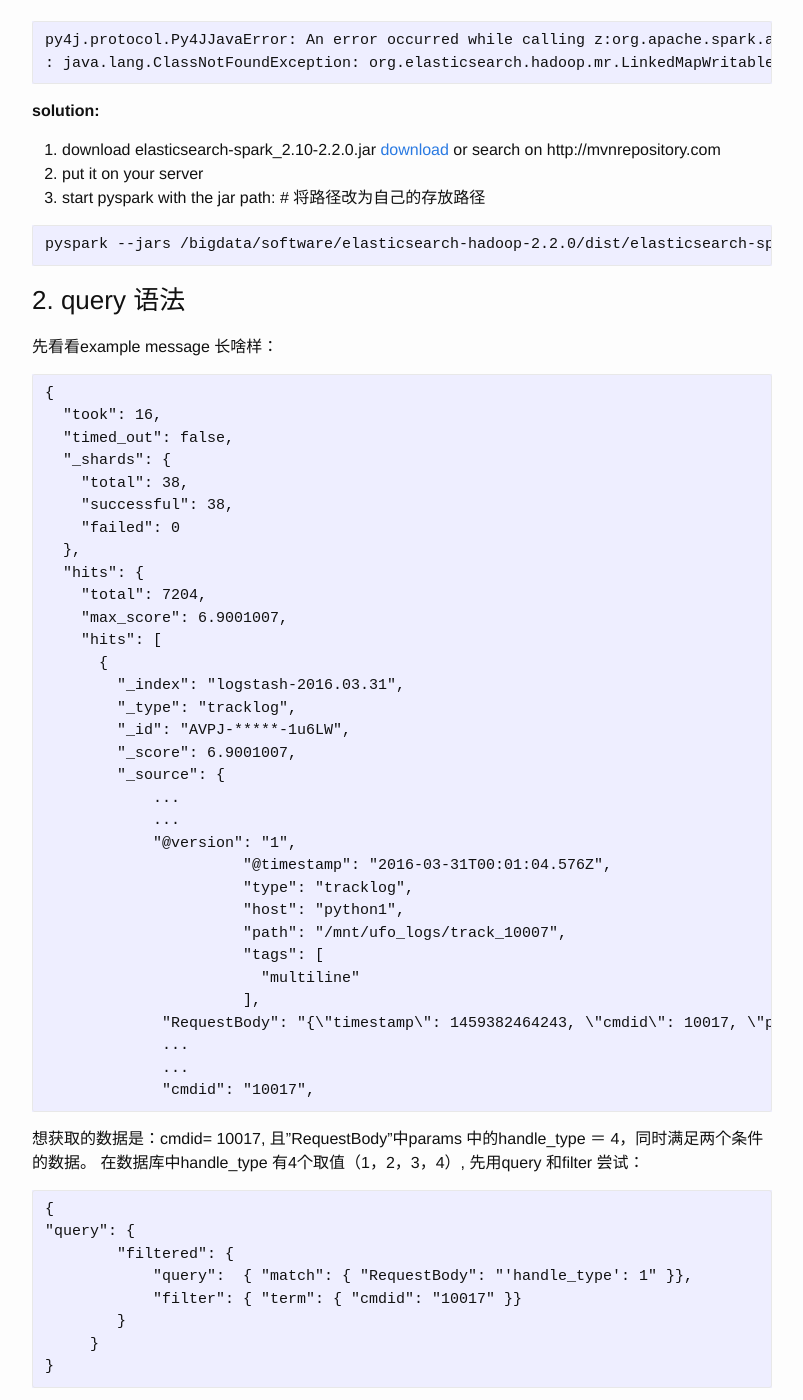
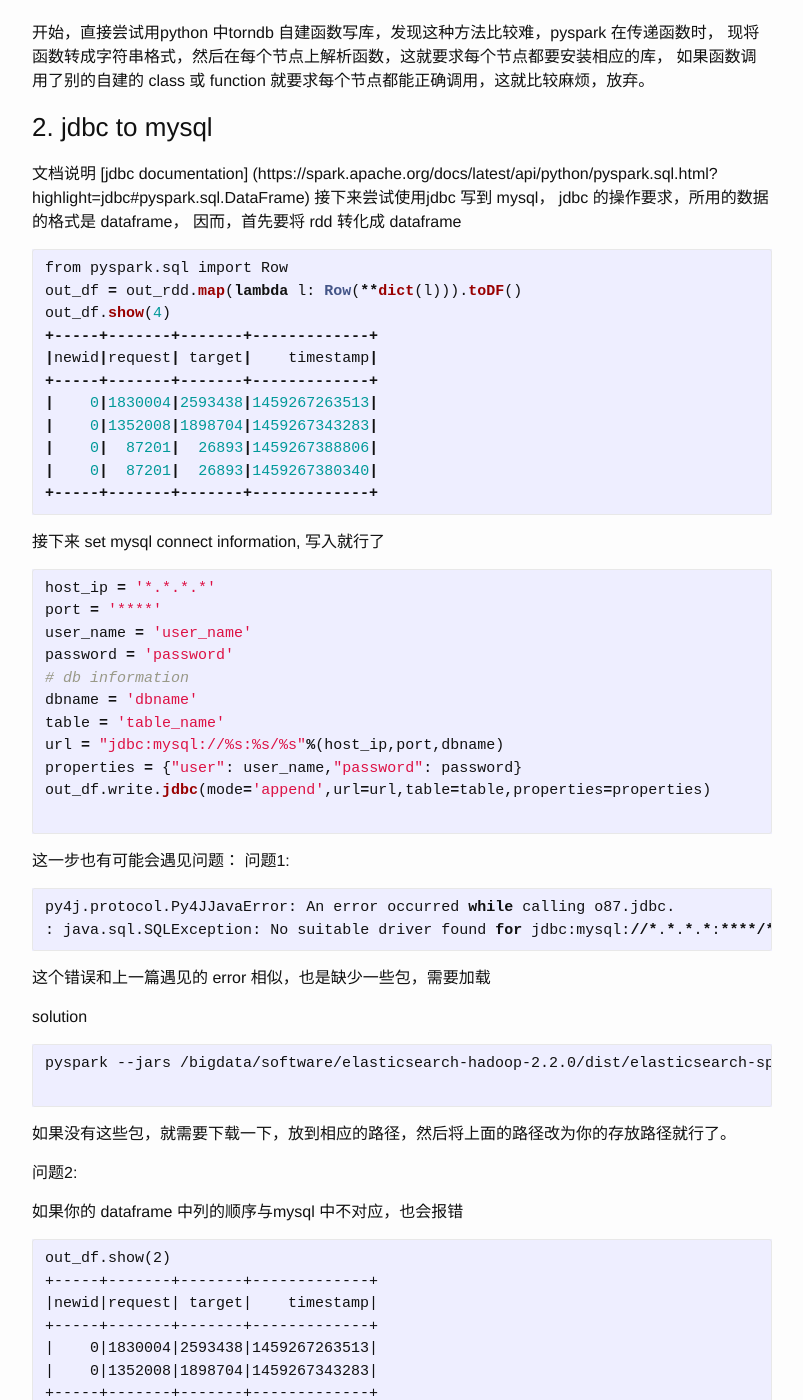
Before and after one commit to gratefulbuaa/gratefulbuaa.github.io, a Jekyll site: the page built from _posts/2016-03-30-Pyspark_mysql.markdown, in a window 1280 px wide and 1400 px high, scrolled down 323 px. Shown: the whole window, without its empty margins (238-1041 px from the left). Built offline with Jekyll 4.4.1, drawn with Linux system fonts in a browser that asks for light colours; some of the changed text lies outside the part shown.

Commit message:
second blog

````diff
--- a/_posts/2016-03-30-Pyspark_mysql.markdown
+++ b/_posts/2016-03-30-Pyspark_mysql.markdown
@@ -1,175 +1,109 @@
 ---
 layout: post
-title:  "Pyspark connect ES"
+title:  "Pyspark connect mysql"
 date:   2016-03-31
 category: 随手记
 tagline: "Supporting tagline"
-tags: [Pyspark, elasticsearch,org.elasticsearch.hadoop.mr.LinkedMapWritable,]
+tags: [Pyspark,mysql,jdbc]
 ---
 
+接上一篇 pyspark connect ES
+# pyspark 怎样将 rdd 写到 mysql
 
-# pyspark 怎样从 elasticsearch 中取数据
+### 1. 错误的尝试
+开始，直接尝试用python 中torndb 自建函数写库，发现这种方法比较难，pyspark 在传递函数时，
+现将函数转成字符串格式，然后在每个节点上解析函数，这就要求每个节点都要安装相应的库，
+如果函数调用了别的自建的 class 或 function 就要求每个节点都能正确调用，这就比较麻烦，放弃。
 
-遇见如下几个问题：
+### 2. jdbc to mysql
+文档说明 [jdbc documentation] (https://spark.apache.org/docs/latest/api/python/pyspark.sql.html?highlight=jdbc#pyspark.sql.DataFrame)
+接下来尝试使用jdbc 写到 mysql， jdbc 的操作要求，所用的数据的格式是 dataframe， 因而，首先要将
+rdd 转化成 dataframe
 
-### 1. connect elasticserch Error
-
-```
-py4j.protocol.Py4JJavaError: An error occurred while calling z:org.apache.spark.api.python.PythonRDD.newAPIHadoopRDD.
-: java.lang.ClassNotFoundException: org.elasticsearch.hadoop.mr.LinkedMapWritable
+```python
+from pyspark.sql import Row
+out_df = out_rdd.map(lambda l: Row(**dict(l))).toDF()
+out_df.show(4)
++-----+-------+-------+-------------+
+|newid|request| target|    timestamp|
++-----+-------+-------+-------------+
+|    0|1830004|2593438|1459267263513|
+|    0|1352008|1898704|1459267343283|
+|    0|  87201|  26893|1459267388806|
+|    0|  87201|  26893|1459267380340|
++-----+-------+-------+-------------+
 ```
 
-**solution:**
-1. download elasticsearch-spark_2.10-2.2.0.jar [download](http://mvnrepository.com/artifact/org.elasticsearch/elasticsearch-spark_2.10) or search on http://mvnrepository.com
-2. put it on your server
-3. start pyspark with the jar path: # 将路径改为自己的存放路径
-
-```
-pyspark --jars /bigdata/software/elasticsearch-hadoop-2.2.0/dist/elasticsearch-spark_2.10-2.2.0.jar
-```
-
-### 2. query 语法
-先看看example message 长啥样：
-
-```
-{
-  "took": 16,
-  "timed_out": false,
-  "_shards": {
-    "total": 38,
-    "successful": 38,
-    "failed": 0
-  },
-  "hits": {
-    "total": 7204,
-    "max_score": 6.9001007,
-    "hits": [
-      {
-        "_index": "logstash-2016.03.31",
-        "_type": "tracklog",
-        "_id": "AVPJ-*****-1u6LW",
-        "_score": 6.9001007,
-        "_source": {
-            ...
-            ...
-            "@version": "1",
-                      "@timestamp": "2016-03-31T00:01:04.576Z",
-                      "type": "tracklog",
-                      "host": "python1",
-                      "path": "/mnt/ufo_logs/track_10007",
-                      "tags": [
-                        "multiline"
-                      ],
-             "RequestBody": "{\"timestamp\": 1459382464243, \"cmdid\": 10017, \"params\": {\"handle_type\": 4, \"pairid\": 402608}, \"common\": {\"timestamp\": 1459382464243, \"userid\": 500391, \"platform\": 1, \"cmdid\": 10017, \"version\": \"3.2.0a\", \"userkey\": \"******\"}}",
-             ...
-             ...
-             "cmdid": "10017",
-```
-
-想获取的数据是：cmdid= 10017, 且"RequestBody"中params 中的handle_type ＝ 4，同时满足两个条件的数据。
-在数据库中handle_type 有4个取值（1，2，3，4）,
-先用query 和filter 尝试：
-
-
-```
-{
-"query": {
-        "filtered": {
-            "query":  { "match": { "RequestBody": "'handle_type': 1" }},
-            "filter": { "term": { "cmdid": "10017" }}
-        }
-     }
-}
-```
-
-发现不对，不能正确的区别handle_type 的内容：
-handle_type =1 ,handle_type =4, 数据的数量一样，说明query语句没有正确的取出
-
-**solution**
-
-```
-{"query": {
-            "filtered": {
-                "query": {
-                    "query_string": {
-                        "query": "cmdid:10017  AND RequestBody:\"'handle_type': 4\"",
-                        "analyze_wildcard": true
-                    }
-                }
-              }}}
-```
-
-### pyspark code:
-取出过去24小时的数据
+接下来 set mysql connect information, 写入就行了
 
 ```python
-import json
-import time
-# elasticserch connect information
-es_ip = '*.*.*.*'
+host_ip = '*.*.*.*'
 port = '****'
-resource = 'logstash-*'
-
-time_end = int(time.time()*1000)
-time_start = int(time_end - 3600*24*1000)
-
-query_dict = {"query": {
-            "filtered": {
-                "query": {
-                    "query_string": {
-                        "query": "cmdid:10017  AND RequestBody:\"'handle_type': 4\"",
-                        "analyze_wildcard": True
-                    }
-                },
-                "filter": {
-                    "bool": {
-                        "must": [
-                            {"range": {
-                                    "@timestamp": {
-                                        "gte": time_start,
-                                        "lte": time_end
-                                    }
-                                }
-                            }
-                        ]
-                    }
-                }
-            }
-        }
-}
-
-query_str = json.dumps(query_dict)
-read_conf = {
-    'es.nodes': es_ip,
-    'es.port': port,
-    'es.resource':resource,
-    'es.query':query_str
-    }
-es_rdd = sc.newAPIHadoopRDD(
-    inputFormatClass = 'org.elasticsearch.hadoop.mr.EsInputFormat',
-    keyClass = 'org.apache.hadoop.io.NullWritable',
-    valueClass = 'org.elasticsearch.hadoop.mr.LinkedMapWritable',
-    conf = read_conf)
+user_name = 'user_name'
+password = 'password'
+# db information
+dbname = 'dbname'
+table = 'table_name'
+url = "jdbc:mysql://%s:%s/%s"%(host_ip,port,dbname)
+properties = {"user": user_name,"password": password}
+out_df.write.jdbc(mode='append',url=url,table=table,properties=properties)
 
 ```
 
-es_rdd 就是取出的数据了，下面还需要从中取出，想要的信息，这里用函数 **c_str_dict(in_str)** 取出想要的信息，返回dict：
-
+这一步也有可能会遇见问题：
+问题1:
 
 ```python
-def c_str_dict(in_str):
-    # convert string to dict
-    dict_tem = json.loads(in_str)
-    request = dict_tem[u'common'][u'userid']
-    target = dict_tem[u'params'][u'pairid']
-    visit_time = dict_tem[u'timestamp']
-    return {u'newid':0,u'request':request,u'target':target,u'timestamp':visit_time}
+py4j.protocol.Py4JJavaError: An error occurred while calling o87.jdbc.
+: java.sql.SQLException: No suitable driver found for jdbc:mysql://*.*.*.*:****/****
+```
+这个错误和上一篇遇见的 error 相似，也是缺少一些包，需要加载
 
-a = es_rdd.first()
-print c_str_dict(a[1]['RequestBody'])
-{u'request': 1830004, u'newid': 0, u'target': 2593438, u'timestamp': 1459267263513}
-out_rdd = es_rdd.map(lambda x:c_str_dict(x[1]['RequestBody']))
+solution
+
+```
+pyspark --jars /bigdata/software/elasticsearch-hadoop-2.2.0/dist/elasticsearch-spark_2.10-2.2.0.jar,/bigdata/libs/mysql-connector-java-5.1.38.jar --conf spark.executor.extraClassPath=/bigdata/libs/mysql-connector-java-5.1.38.jar --driver-class-path /bigdata/libs/mysql-connector-java-5.1.38.jar
+
 ```
 
-out_rdd 就是结果了，下面可以存为文件，也可以写到 mysql table
-下一篇将说明：pyspark 怎样将 rdd 写到 mysql
+如果没有这些包，就需要下载一下，放到相应的路径，然后将上面的路径改为你的存放路径就行了。
+
+问题2:
+
+如果你的 dataframe 中列的顺序与mysql 中不对应，也会报错
+
+```
+out_df.show(2)
++-----+-------+-------+-------------+
+|newid|request| target|    timestamp|
++-----+-------+-------+-------------+
+|    0|1830004|2593438|1459267263513|
+|    0|1352008|1898704|1459267343283|
++-----+-------+-------+-------------+
+
+mysql table:
++-----+-------+----------+----------+
+|newid|request| timestamp|    target|
++-----+-------+----------+----------+
+|    0|1830004|4545454545|1459263313|
++-----+-------+----------+----------+
+
+```
+
+他将会按照列的先后顺序一一对应写：
+
+out_df.newid     --> mysql table['newid']
+
+out_df.request   --> mysql table['request']
+
+out_df.target    --> mysql table['timestamp']
+
+out_df.timestamp --> mysql table['target']
+
+将会出现格式错误，数据混乱等，解决办法就是，调整out_df中列的顺序，将其变成和mysql中的一致
+
+```python
+columns = (u'newid',u'request',u'target',u'timestamp')
+out_df.select(*columns).write.jdbc(mode='append',url=url,table=table,properties=properties)
+```
+就Ok 了。
````
